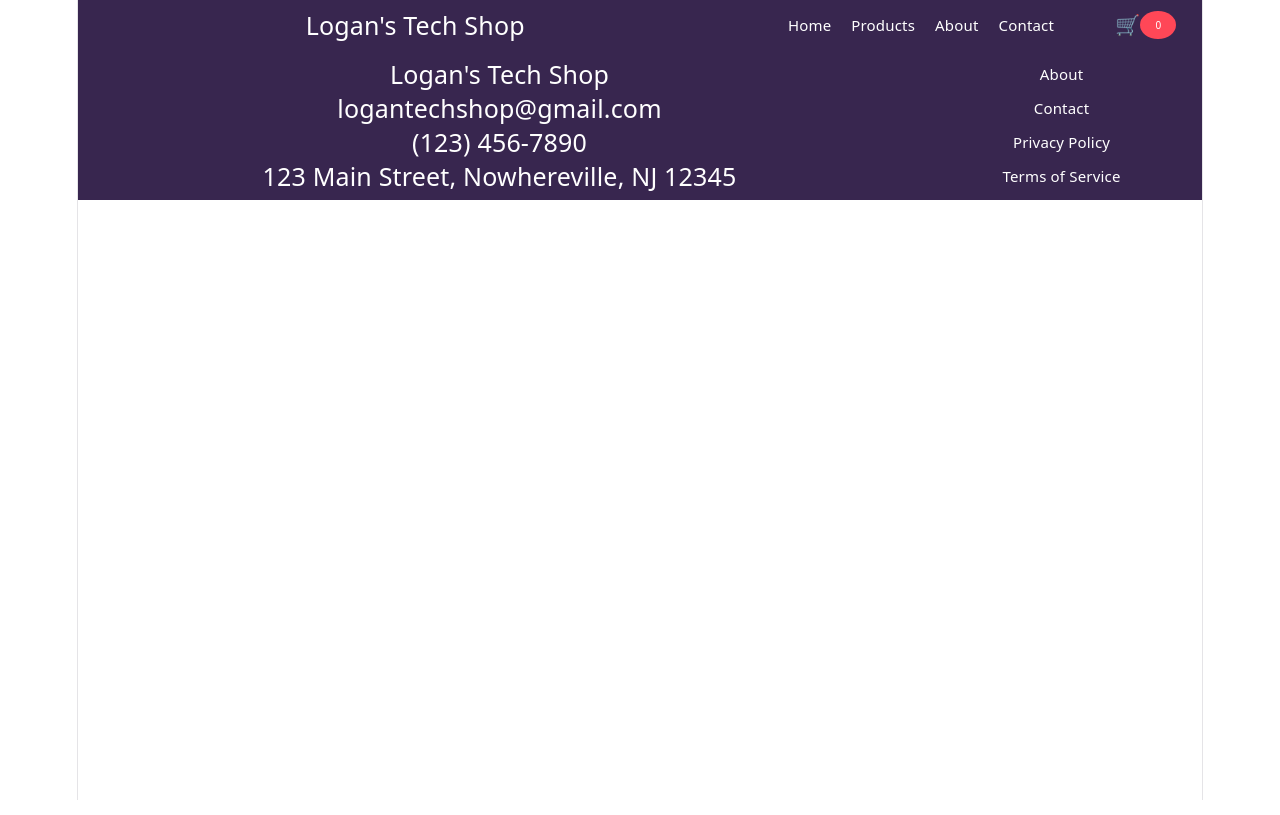
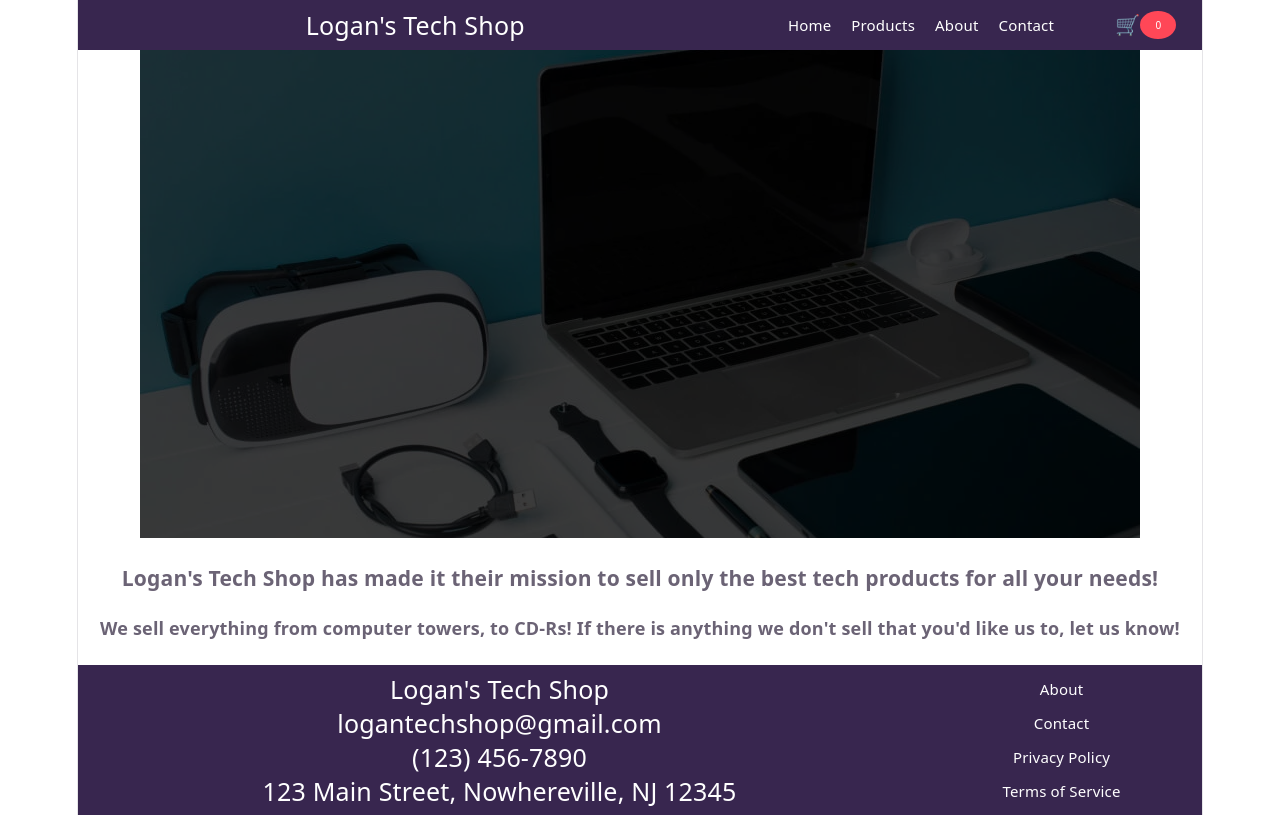
Before and after one commit to lbell13131313-sudo/assignment-5-testing, a React (Vite) app in the folder online-store-logan/: page /about in a window 1280 px wide. Built offline with nearby package versions, Linux system fonts and the light colour scheme.

Commit message:
About page finished

```diff
--- a/online-store-logan/src/pages/AboutPage.jsx
+++ b/online-store-logan/src/pages/AboutPage.jsx
@@ -1,7 +1,15 @@
+import heroImg from '../assets/techProducts.png'
+
 function AboutPage() {
     return (
         <div>
-
+            <img
+                src={heroImg}
+                alt="hero image"
+                className="image"
+            />
+            <h3>Logan's Tech Shop has made it their mission to sell only the best tech products for all your needs!</h3>
+            <h4>We sell everything from computer towers, to CD-Rs! If there is anything we don't sell that you'd like us to, let us know!</h4>
         </div>
     );
 }
```
